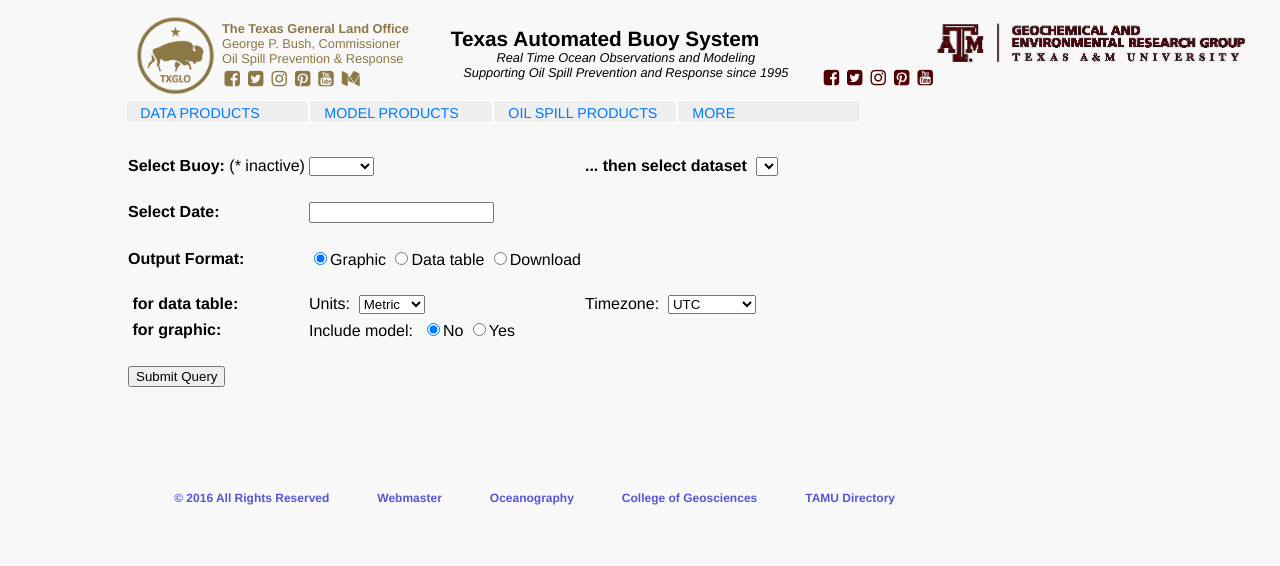
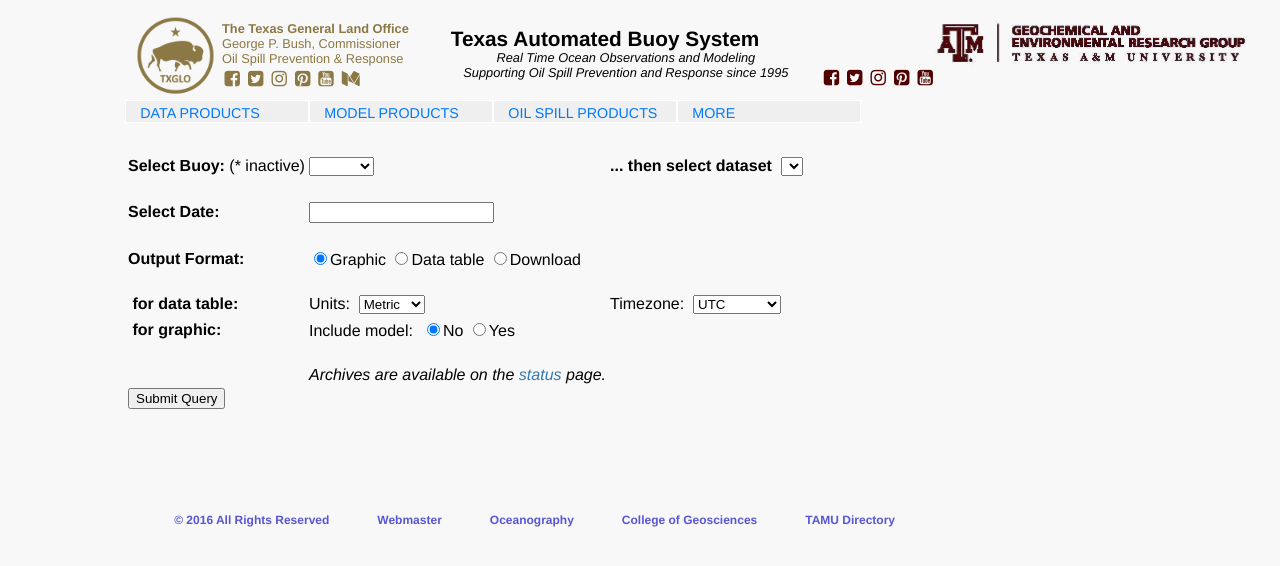
Before and after one commit to kthyng/tabswebsite, a PHP site: page /static/subpages/tabsqueryform.php in a window 1280 px wide; the page is wider, and only the part inside the window is pictured. Shown: the top 566 px of that part. Run offline with PHP 8.4, Linux system fonts and the light colour scheme; lists and menus that the app fills with data are empty.

Commit message:
added archive location note to query form page

```diff
--- a/subpages/tabsqueryform.php
+++ b/subpages/tabsqueryform.php
@@ -19,7 +19,6 @@ $units = isset($_GET["units"]) ? $_GET["units"] : "";
 
 if (! $units) {$units = 'M';}
 if (! $tz) {$tz = 'UTC';}
-// if (! $table) {$table = 'ven';}
 
 if ($tz == 'UTC') {
     $tzname = 'UTC';
@@ -34,8 +33,6 @@ if ($units == 'M') {
 else if ($units == 'E') {
     $unitsname = 'English';
 }
-
-// $PageTitle="TABS Buoy Database Query page";
 
 include("../includes/header.html");
 include("../includes/navigation.html");
@@ -144,6 +141,10 @@ print <<<_HTML_
 
 
 <TR>
+<TD></TD><TD><i>Archives are available on the <a href="buoy_status.php">status</a> page.</i></TD>
+</TR>
+
+<TR>
 <!-- <TD><input type=reset name="Reset" Value="Reset Fields"></TD> -->
 <TD><input type=submit color='#009933' value="Submit Query"></TD>
 </TR>
```
